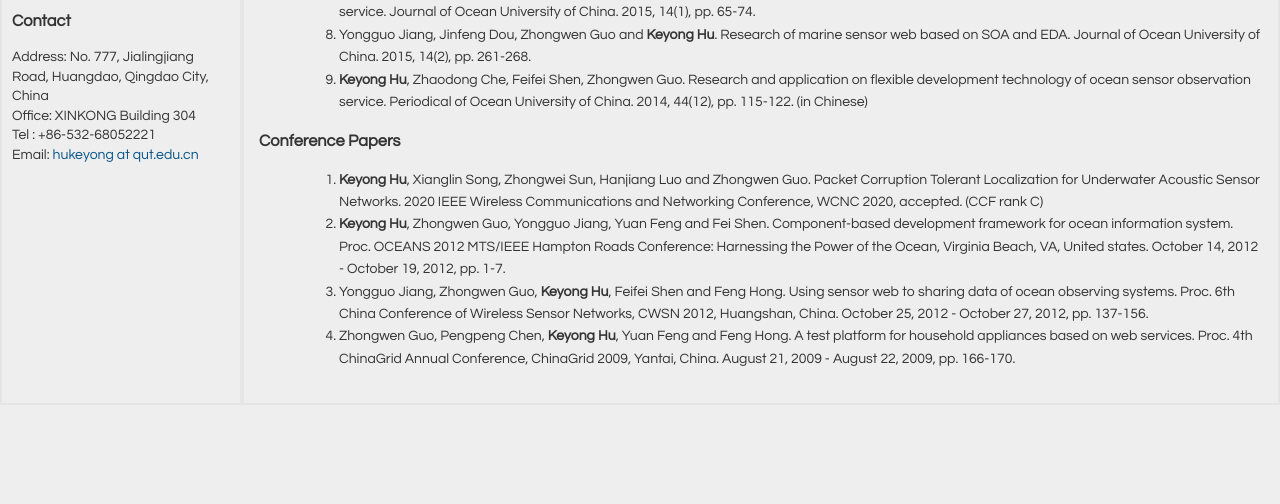
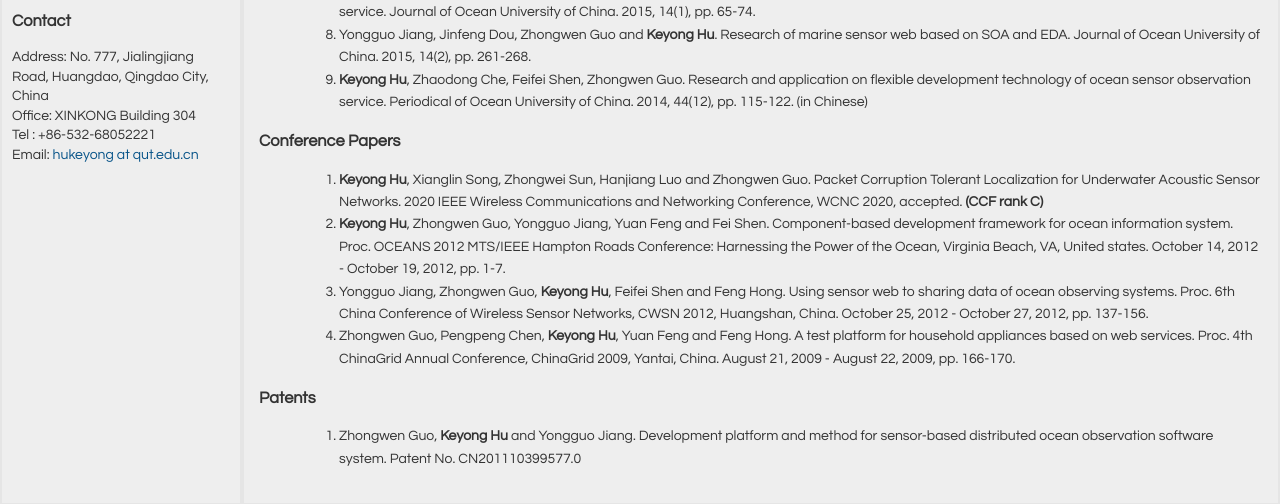
Before and after one commit to keyonghu/keyonghu.github.io, a plain HTML site: page publications.html in a window 1280 px wide. Shown: the part 422-926 px from the top of the page. Before the commit the page ends 827 px from the top, so only its background shows below. Drawn offline with Linux system fonts and the light colour scheme.

Commit message:
Update publications.html

```diff
--- a/publications.html
+++ b/publications.html
@@ -74,7 +74,7 @@
 			<dt><h3>Conference Papers</h3></dt>
 			<dd>
             			<ol>
-			<li><b>Keyong Hu</b>, Xianglin Song, Zhongwei Sun, Hanjiang Luo and Zhongwen Guo. Packet Corruption Tolerant Localization for Underwater Acoustic Sensor Networks. 2020 IEEE Wireless Communications and Networking Conference, WCNC 2020, accepted. (CCF rank C)</li>
+			<li><b>Keyong Hu</b>, Xianglin Song, Zhongwei Sun, Hanjiang Luo and Zhongwen Guo. Packet Corruption Tolerant Localization for Underwater Acoustic Sensor Networks. 2020 IEEE Wireless Communications and Networking Conference, WCNC 2020, accepted. <b>(CCF rank C)</b></li>
 
 			<li><b>Keyong Hu</b>, Zhongwen Guo, Yongguo Jiang, Yuan Feng and Fei Shen. Component-based development framework for ocean information system. Proc. OCEANS 2012 MTS/IEEE Hampton Roads Conference: Harnessing the Power of the Ocean, Virginia Beach, VA, United states. October 14, 2012 - October 19, 2012, pp. 1-7.</li>
 
@@ -82,6 +82,13 @@
 
             			<li>Zhongwen Guo, Pengpeng Chen, <b>Keyong Hu</b>, Yuan Feng and Feng Hong. A test platform for household appliances based on web services. Proc. 4th ChinaGrid Annual Conference, ChinaGrid 2009, Yantai, China. August 21, 2009 - August 22, 2009, pp. 166-170.</li>
 
+			</ol>
+             			</dd>
+
+			<dt><h3>Patents</h3></dt>
+			<dd>
+            			<ol>
+			<li>Zhongwen Guo, <b>Keyong Hu</b> and Yongguo Jiang. Development platform and method for sensor-based distributed ocean observation software system. Patent No. CN201110399577.0</li>
 			</ol>
              			</dd>
               			</dl>
```
